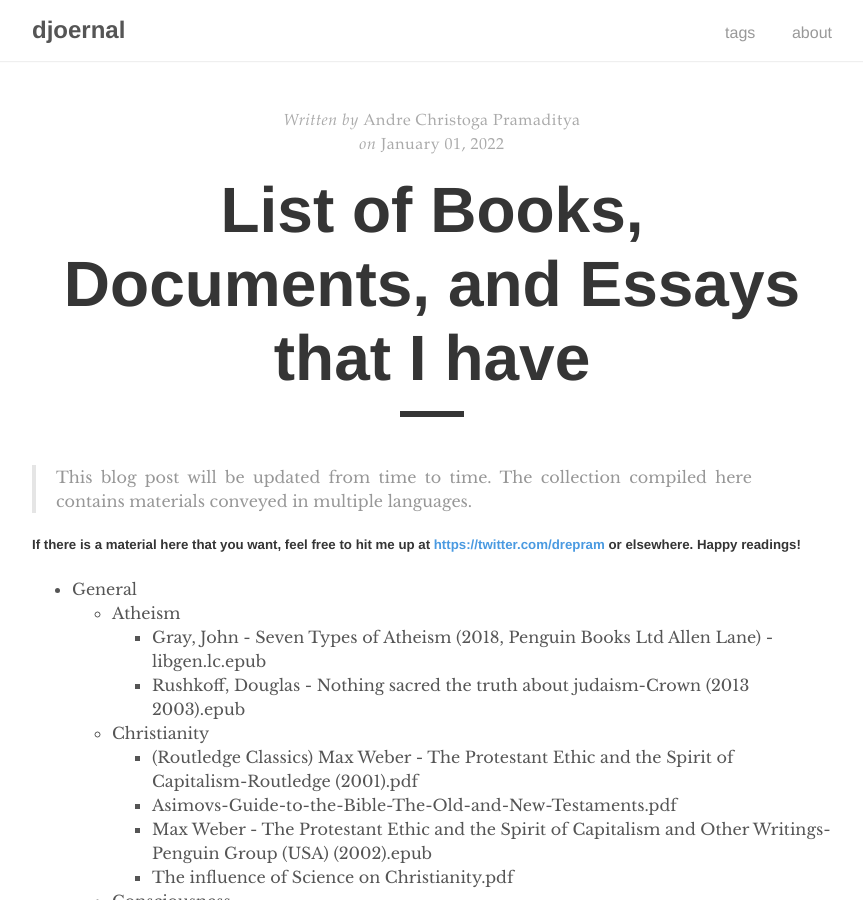
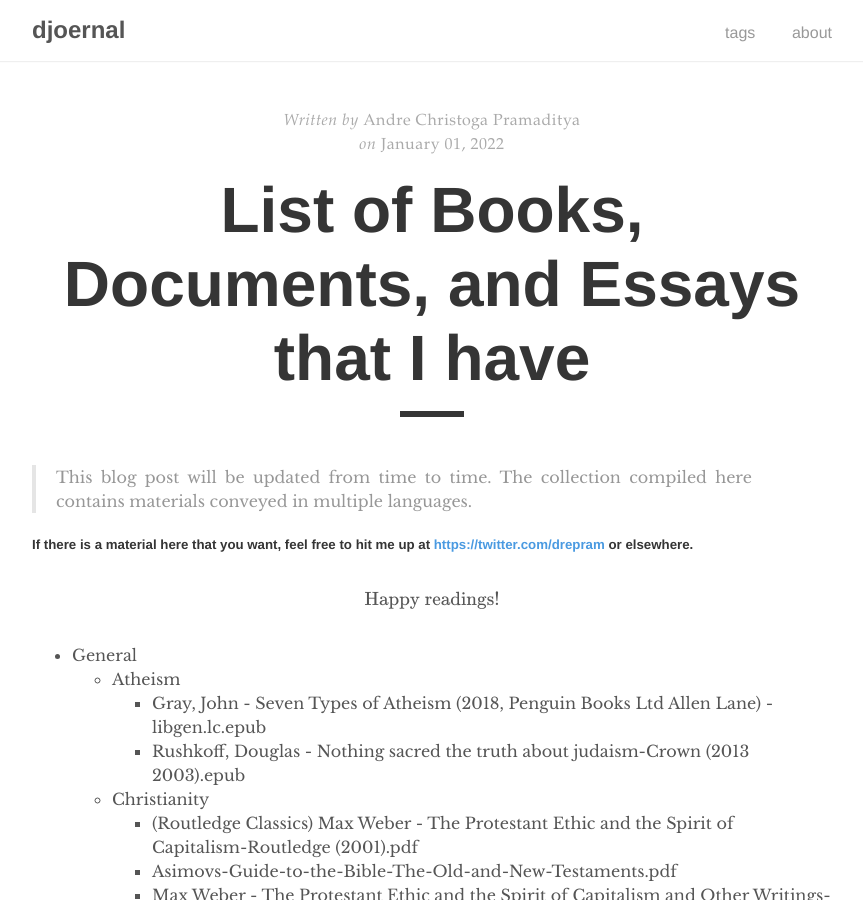
Before and after one commit to drepram/djoernal, a Jekyll site: the page built from _posts/2022-01-01-books-documents-essays.md, in a window 1280 px wide and 900 px high. Shown: the whole window, without its empty margins (208-1071 px from the left). Built offline with Jekyll 4.4.1, drawn with Linux system fonts in a browser that asks for light colours; formulas are drawn with MathJax 3; comment, search, counter and statistics services are not loaded.

Commit message:
add mathjax, and configured disqus

```diff
--- a/_config.yml
+++ b/_config.yml
@@ -45,4 +45,4 @@ plugins:
 permalink:      /:title.html
 paginate:       5
 
-disqus:   drepram
+disqus:   djoernal
--- a/_includes/head.html
+++ b/_includes/head.html
@@ -20,4 +20,13 @@
   {% if site.google_analytics and jekyll.environment == 'production' %}
   {% include analytics.html %}
   {% endif %}
+
+  {% if page.usemathjax %}
+  <script type="text/x-mathjax-config">
+    MathJax.Hub.Config({
+    TeX: { equationNumbers: { autoNumber: "AMS" } }
+    });
+  </script>
+  <script type="text/javascript" async src="http://cdn.mathjax.org/mathjax/latest/MathJax.js?config=TeX-AMS-MML_HTMLorMML"></script>
+{% endif %}
 </head>
--- a/_posts/2022-01-01-books-documents-essays.md
+++ b/_posts/2022-01-01-books-documents-essays.md
@@ -9,7 +10,11 @@ tags: metaself
 
 > This blog post will be updated from time to time. The collection compiled here contains materials conveyed in multiple languages.
 
-##### If there is a material here that you want, feel free to hit me up at [https://twitter.com/drepram](https://twitter.com/drepram) or elsewhere. Happy readings!
+##### If there is a material here that you want, feel free to hit me up at [https://twitter.com/drepram](https://twitter.com/drepram) or elsewhere.
+
+$$
+\text{Happy readings!}
+$$
 
 * General
   * Atheism
```
Also changed, not shown: other parts of _posts/2022-01-01-books-documents-essays.md (+1 -0 lines).
